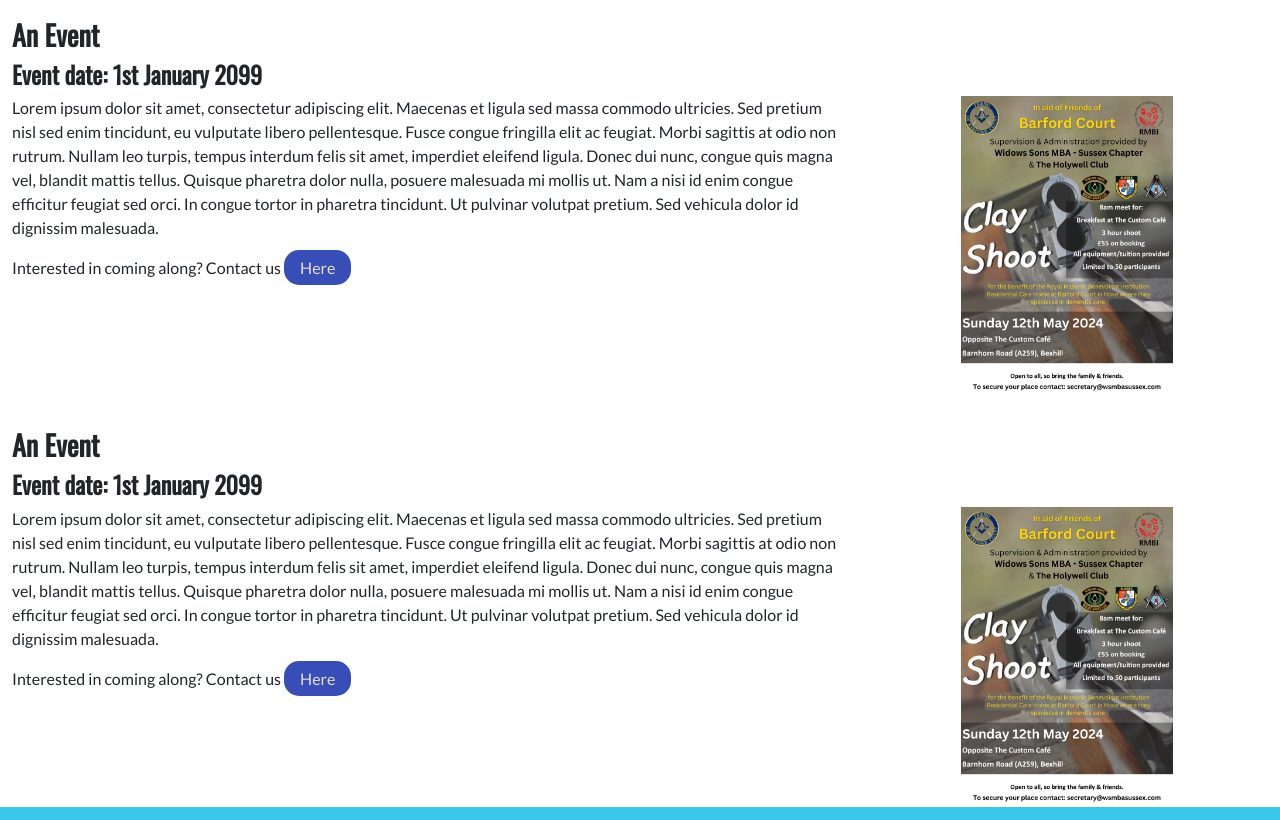
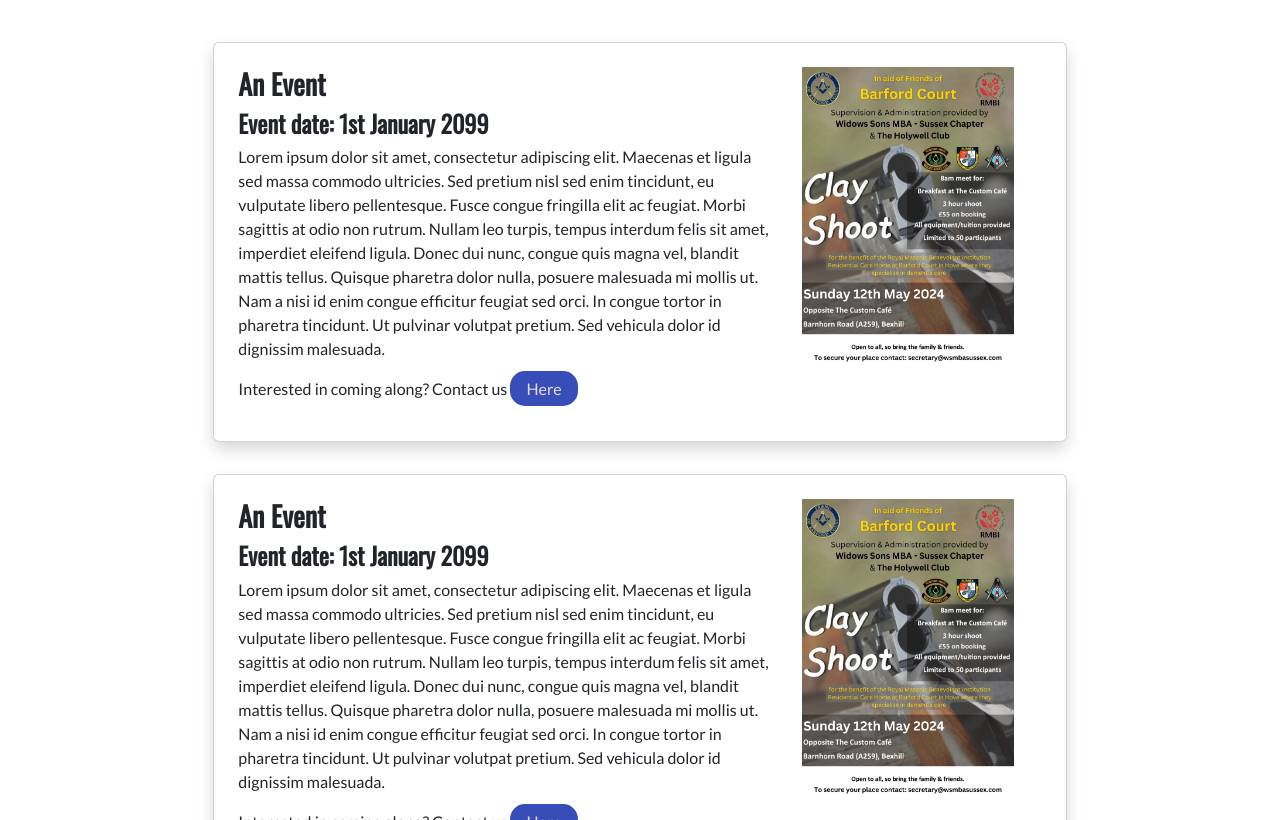
Before and after one commit to tealhorizon87/TheAshlarClub, a plain HTML site: page events.html in a window 1280 px wide. Shown: the part 220-1040 px from the top of the page. Drawn offline with nearby package versions, Linux system fonts and the light colour scheme.

Commit message:
Make each event a card and make spacing better

```diff
--- a/events.html
+++ b/events.html
@@ -51,14 +51,13 @@
         <h2 class="h1 fw-bold">Upcoming Events</h2>
       </div>
 
-      <!-- an section for each event -->
-      <section class="row event-item">
-        <div>
+      <section class="row mb-5">
+        <!-- a section for each event -->
+        <div class="card shadow col-11 col-md-10 col-lg-8 mx-auto p-4 event-item">
+          <div class="col-12 d-flex">
+            <div class="col-md-8 col-12">
               <h3 class="left-align">An Event</h3>
               <h4 class="left-align">Event date: 1st January 2099</h4>
-        </div>
-        <!-- event description -->
-        <div class="col-md-8 col-12">
               <p>
                 Lorem ipsum dolor sit amet, consectetur adipiscing elit. Maecenas et ligula sed massa commodo ultricies.
               Sed pretium nisl sed enim tincidunt, eu vulputate libero pellentesque. Fusce congue fringilla elit ac
@@ -76,18 +75,17 @@
             <!-- event artwork -->
             <div class="col-md-4 col-12">
               <a href="assets/img/event_example.JPG" target="_blank">
-            <img src="assets/img/event_example.JPG" alt="poster for an upcoming event" class="event-img mx-auto d-block">
+                <img src="assets/img/event_example.JPG" alt="poster for an upcoming event" class="img-fluid event-img mx-auto d-block">
               </a>
             </div>
-      </section>
+          </div>
+        </div>
 
-      <section class="row event-item">
-        <div>
+        <div class="card shadow col-11 col-md-10 col-lg-8 mx-auto p-4 event-item">
+          <div class="col-12 d-flex">
+            <div class="col-md-8 col-12">
               <h3 class="left-align">An Event</h3>
               <h4 class="left-align">Event date: 1st January 2099</h4>
-        </div>
-        <!-- event description -->
-        <div class="col-md-8 col-12">
               <p>
                 Lorem ipsum dolor sit amet, consectetur adipiscing elit. Maecenas et ligula sed massa commodo ultricies.
               Sed pretium nisl sed enim tincidunt, eu vulputate libero pellentesque. Fusce congue fringilla elit ac
@@ -105,11 +103,12 @@
             <!-- event artwork -->
             <div class="col-md-4 col-12">
               <a href="assets/img/event_example.JPG" target="_blank">
-            <img src="assets/img/event_example.JPG" alt="poster for an upcoming event" class="event-img mx-auto d-block">
+                <img src="assets/img/event_example.JPG" alt="poster for an upcoming event" class="img-fluid event-img mx-auto d-block">
               </a>
             </div>
+          </div>
+        </div>
       </section>
-
     </main>
 
     <footer class="container-fluid footer">
```
Lines whose indentation alone changed are shown as unchanged.
